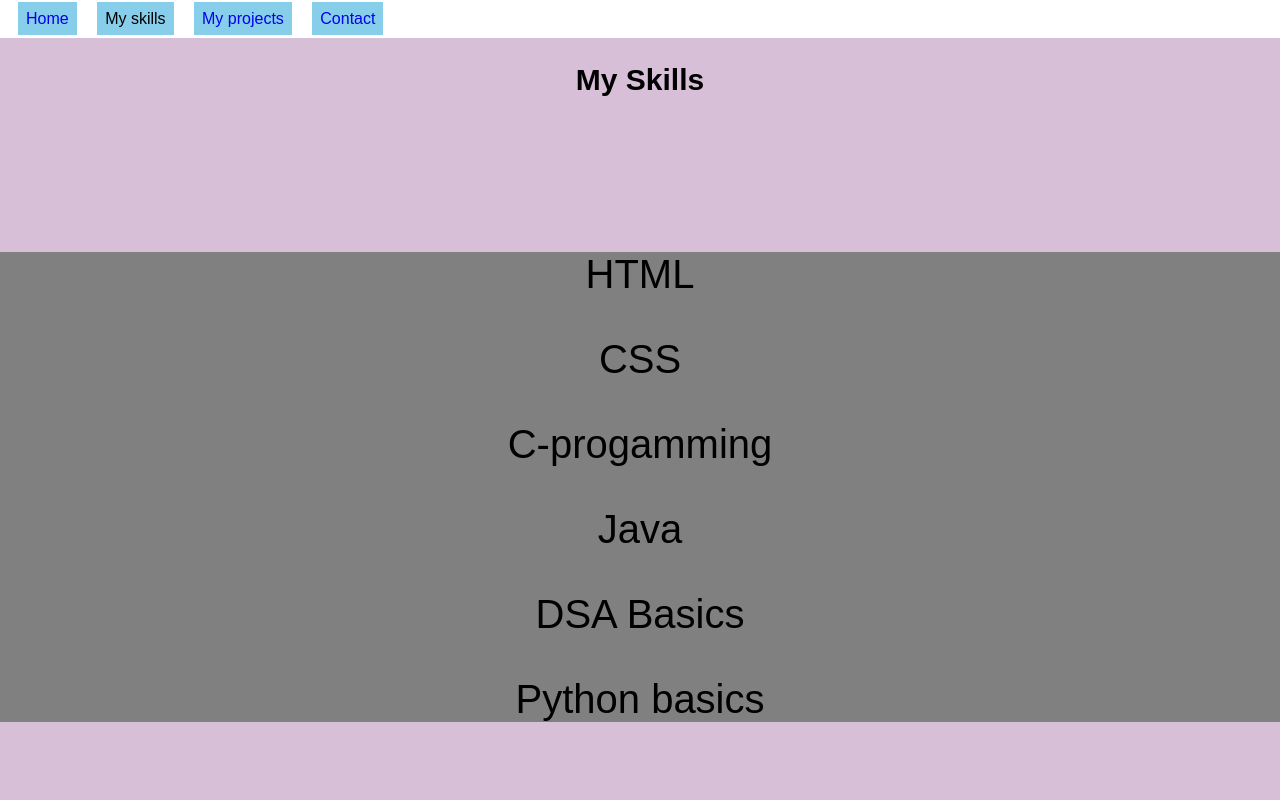
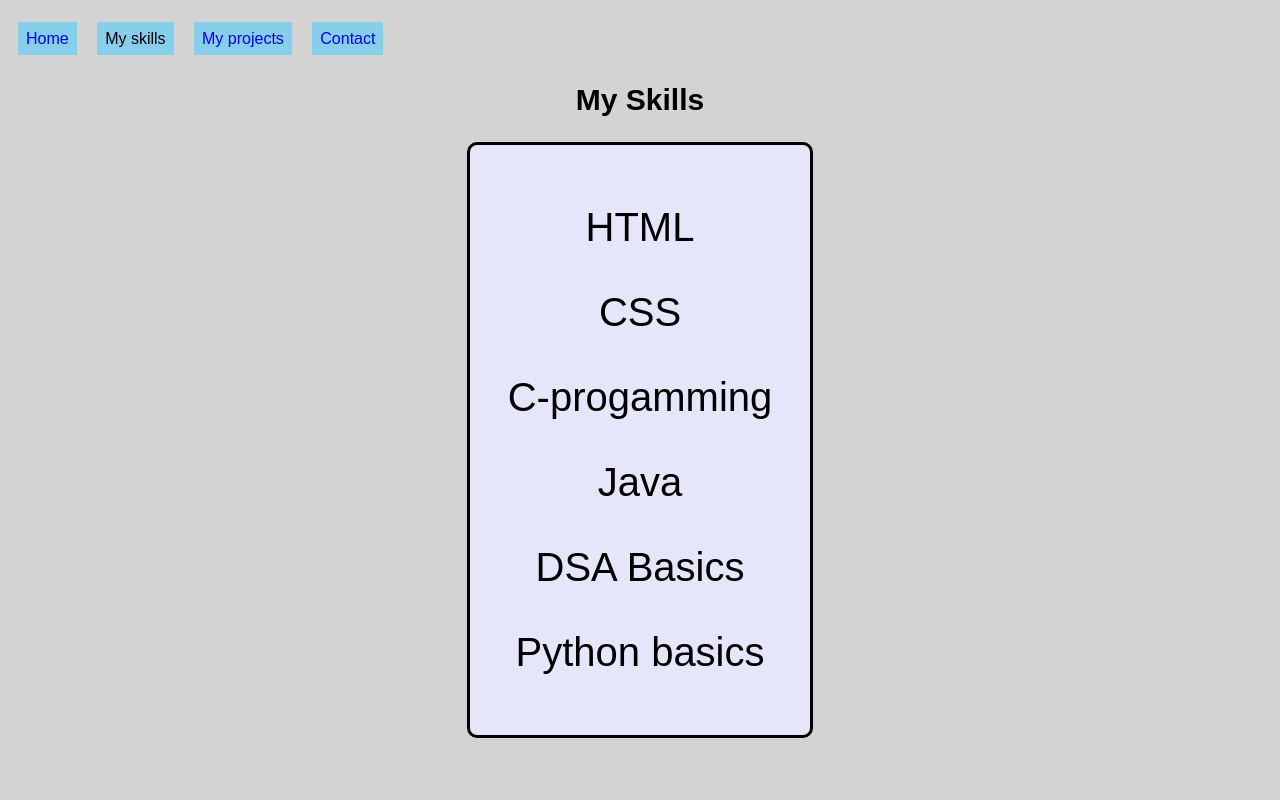
Before and after one commit to jashwitha2510030397/portfolioproo.html, a plain HTML site: page My skills.html in a window 1280 px wide. Shown: the top 800 px of the page. Drawn offline with Linux system fonts and the light colour scheme.

Commit message:
Update My skills.html

```diff
--- a/My skills.html
+++ b/My skills.html
@@ -1,15 +1,16 @@
-<!DOCTYPE html>
+ <!DOCTYPE html>
 <html>
     <head><title>protofoliopro_my skills</title>
         <style>
              body {
             font-family: Arial, sans-serif;
             margin: 0;
-            background-color: thistle;
+            background-color: lightgrey;
         }
 .nav{
     padding: 10px;
-    background-color: white;
+    background-color: lightgrey;
+    margin-top: 20px;
 
 }
 .nav a{
@@ -28,13 +29,19 @@
 
     font-size: 40px;
     text-align: center;
-    background-color:grey;
-    ;
+    background-color:lavender;
+     border: 3px solid black;   /* creates the box */
+    width: 300px;              /* box width */
+    margin: auto;              /* center the box */
+    padding: 20px;             /* space inside box */
+    border-radius: 10px;
+
+
 
 }
 .p:hover{
-    color:skyblue;
-    background-color: gray;
+    color:lavender;
+    background-color:lightcyan;
    ;
 }
 
@@ -63,7 +70,7 @@
 
         </nav>
         <h2 class="header">My Skills</h2>
-          <br><br><br><br><br>
+
           <div class="p">
             <p>HTML</p>
             <p>CSS</p>
```
